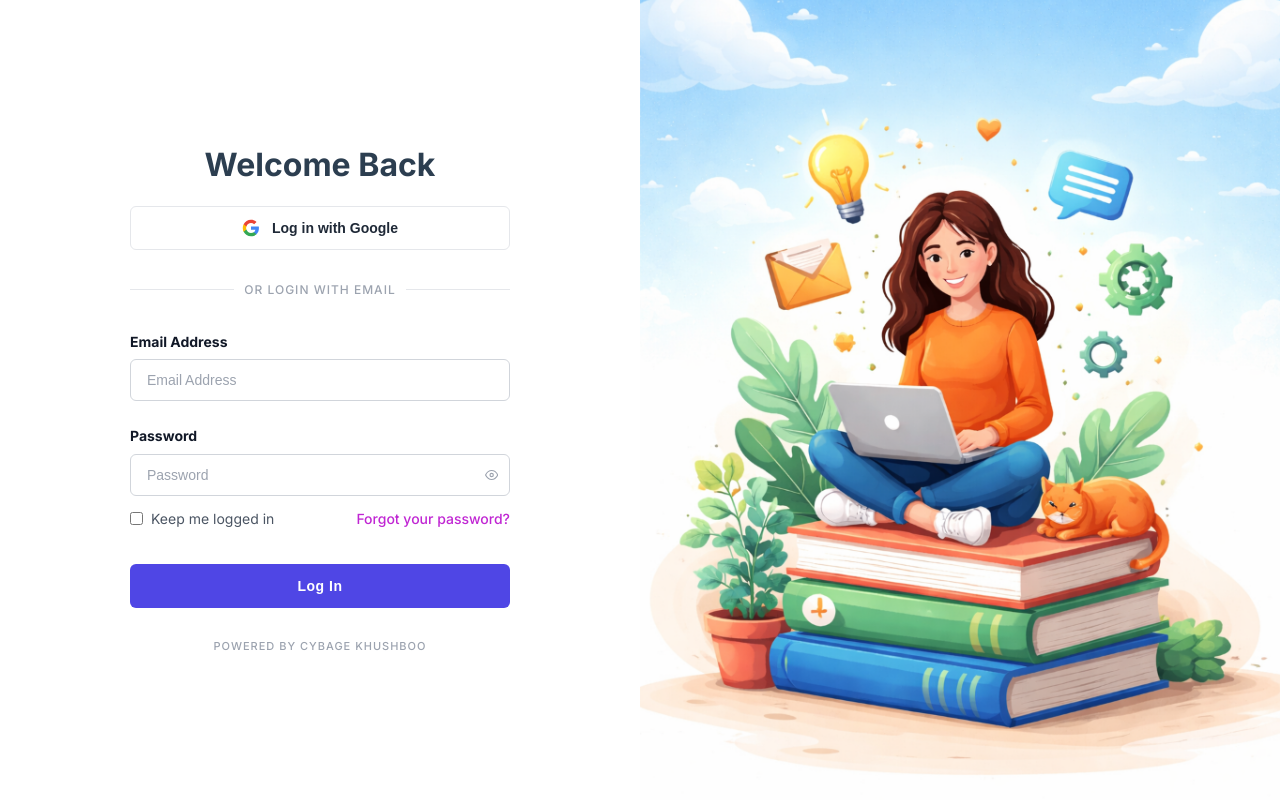
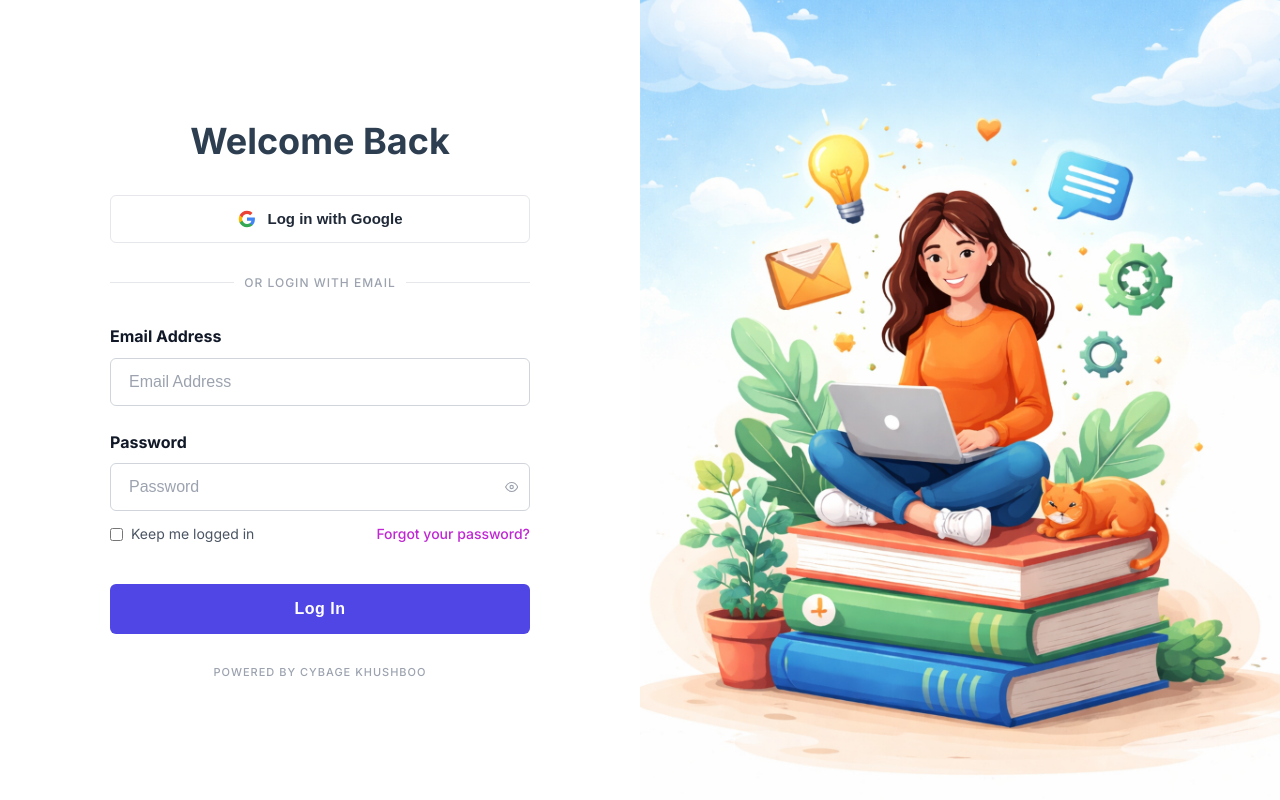
Before and after one commit to WPrasad99/Khushboo-Pathshala, a React (Vite) app in the folder client/: page /login in a window 1280 px wide. Built offline with nearby package versions, Linux system fonts and the light colour scheme.

Commit message:
Update Auth.css

```diff
--- a/client/src/pages/auth/Auth.css
+++ b/client/src/pages/auth/Auth.css
@@ -62,16 +62,48 @@ body {
     padding: 0 50px;
     height: auto;
     width: 100%;
-    max-width: 480px;
+    max-width: 520px;
+    /* Increased from 480px */
     margin: 0 auto;
 }
 
 .static-login-form h1 {
     font-weight: 700;
-    margin-bottom: 20px;
+    margin-bottom: 30px;
+    /* Increased spacing */
     color: var(--text-primary);
-    font-size: 2rem;
+    font-size: 2.25rem;
+    /* Increased from 2rem */
     align-self: center;
+}
+
+/* Updated Field & Button Sizes for Login */
+.static-login-form .form-field input {
+    padding: 14px 18px;
+    /* Increased padding */
+    font-size: 16px;
+    /* Increased from 14px */
+}
+
+.static-login-form .auth-submit-btn {
+    padding: 16px;
+    /* Increased padding */
+    font-size: 16px;
+    /* Increased from 14px */
+    margin-top: 15px;
+}
+
+.static-login-form .google-login-btn {
+    padding: 14px;
+    /* Increased padding */
+    font-size: 15px;
+    /* Increased from 14px */
+}
+
+.static-login-form .form-field label {
+    font-size: 1rem;
+    /* Increased from 0.875rem */
+    margin-bottom: 8px;
 }
 
 /* Mobile Responsiveness */
@@ -92,6 +124,7 @@ body {
 
     .static-login-form {
         padding: 0 10px;
+        max-width: 100%;
     }
 }
 
```
